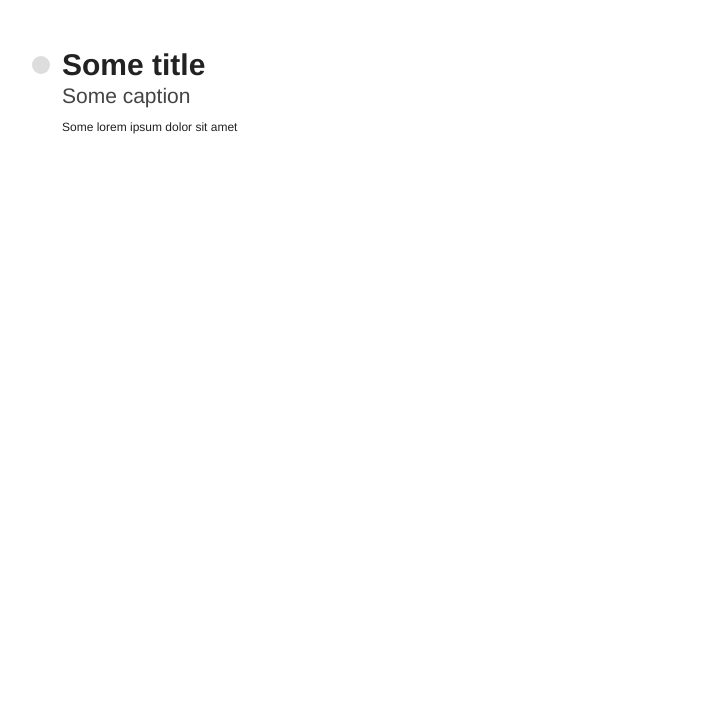
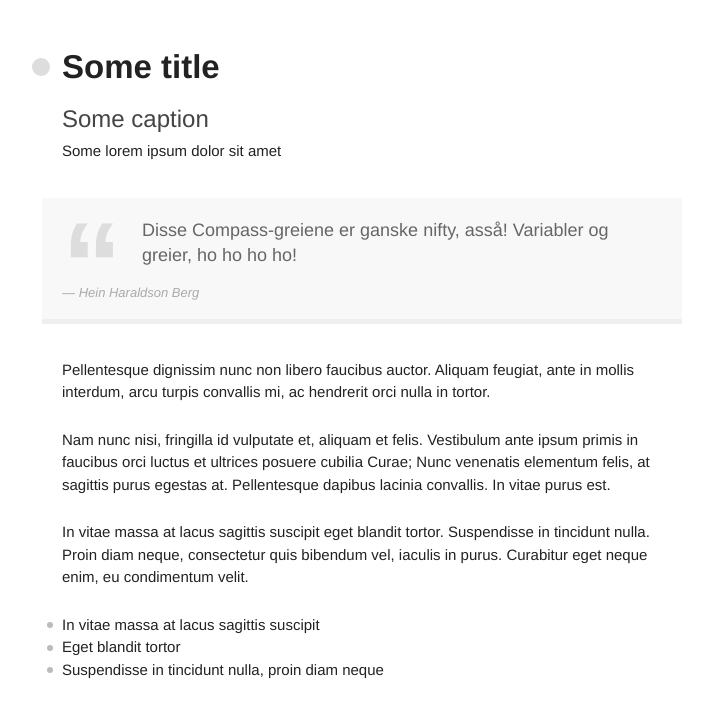
Before and after one commit to Haraldson/hch, a PHP site: page / in a window 1280 px wide. Shown: the top 718 px of the page, without its empty margins (278-991 px from the left). Run offline with PHP 8.4, Linux system fonts and the light colour scheme; some libraries are stand-ins or nearby versions.

Commit message:
Just messing around, really...

```diff
--- a/2013/css/screen.css
+++ b/2013/css/screen.css
@@ -69,7 +69,7 @@ article, aside, details, figcaption, figure, footer, header, hgroup, menu, nav,
 
 /* line 1, ../sass/_haraldson.sass */
 body {
-  font: normal normal 12px/1 "Helvetica Neue", "Lucida Grande", Arial, FreeSans, sans-serif;
+  font: normal normal 15px/1 "Helvetica Neue", "Lucida Grande", Arial, FreeSans, sans-serif;
   color: #222222;
   text-decoration: none;
   text-transform: none;
@@ -81,9 +81,9 @@ body {
   height: auto;
   margin: 50px auto;
 }
-/* line 8, ../sass/_haraldson.sass */
+/* line 9, ../sass/_haraldson.sass */
 #container h1 {
-  font: normal 900 30px/1 "Helvetica Neue", "Lucida Grande", Arial, FreeSans, sans-serif;
+  font: normal 900 33px/1 "Helvetica Neue", "Lucida Grande", Arial, FreeSans, sans-serif;
   color: #222222;
   text-decoration: none;
   text-transform: none;
@@ -92,8 +92,9 @@ body {
   right: auto;
   bottom: auto;
   left: auto;
+  margin-bottom: 18px;
 }
-/* line 12, ../sass/_haraldson.sass */
+/* line 14, ../sass/_haraldson.sass */
 #container h1:before {
   content: "";
   position: absolute;
@@ -110,15 +111,104 @@ body {
   display: block;
   margin: -9px 0 0;
 }
-/* line 22, ../sass/_haraldson.sass */
+/* line 24, ../sass/_haraldson.sass */
 #container h2 {
-  font: normal normal 21px/1.5 "Helvetica Neue", "Lucida Grande", Arial, FreeSans, sans-serif;
+  font: normal normal 24px/1.5 "Helvetica Neue", "Lucida Grande", Arial, FreeSans, sans-serif;
   color: #444444;
   text-decoration: none;
   text-transform: none;
-  margin-bottom: 6px;
+  margin-bottom: 3px;
 }
-/* line 26, ../sass/_haraldson.sass */
-#container p {
+/* line 28, ../sass/_haraldson.sass */
+#container p,
+#container ul,
+#container ol,
+#container dl {
   line-height: 1.5;
+  margin-bottom: 25px;
 }
+/* line 35, ../sass/_haraldson.sass */
+#container ul {
+  list-style: none;
+}
+/* line 38, ../sass/_haraldson.sass */
+#container ul > li {
+  position: relative;
+  top: auto;
+  right: auto;
+  bottom: auto;
+  left: auto;
+}
+/* line 41, ../sass/_haraldson.sass */
+#container ul > li:before {
+  content: "";
+  position: absolute;
+  top: 50%;
+  right: auto;
+  bottom: auto;
+  left: -15px;
+  width: 6px;
+  height: 6px;
+  -webkit-border-radius: 6px;
+  -moz-border-radius: 6px;
+  border-radius: 6px;
+  background: #bbbbbb;
+  display: block;
+  margin: -3px 0 0;
+}
+/* line 51, ../sass/_haraldson.sass */
+#container blockquote {
+  width: 600px;
+  height: auto;
+  padding: 20px;
+  background: #f8f8f8;
+  border-bottom: 5px solid #eeeeee;
+  position: relative;
+  top: auto;
+  right: -20px;
+  bottom: auto;
+  left: -20px;
+  margin: 35px 0 35px;
+}
+/* line 59, ../sass/_haraldson.sass */
+#container blockquote p {
+  font: normal 500 18px/1.4 "Helvetica Neue", "Lucida Grande", Arial, FreeSans, sans-serif;
+  color: #666666;
+  text-decoration: none;
+  text-transform: none;
+  margin-bottom: 18px;
+  position: relative;
+  top: auto;
+  right: auto;
+  bottom: auto;
+  left: auto;
+}
+/* line 64, ../sass/_haraldson.sass */
+#container blockquote p:before {
+  content: "“";
+  display: inline-block;
+  height: 50px;
+  float: left;
+  font: normal 900 120px/1 "Helvetica Neue", "Lucida Grande", Arial, FreeSans, sans-serif;
+  color: #dddddd;
+  text-decoration: none;
+  text-transform: none;
+  position: relative;
+  top: auto;
+  right: auto;
+  bottom: auto;
+  left: auto;
+  margin: -14px 20px 10px 0;
+}
+/* line 73, ../sass/_haraldson.sass */
+#container blockquote cite {
+  display: block;
+  font: italic normal 13px/1 "Helvetica Neue", "Lucida Grande", Arial, FreeSans, sans-serif;
+  color: #aaaaaa;
+  text-decoration: none;
+  text-transform: none;
+}
+/* line 77, ../sass/_haraldson.sass */
+#container blockquote cite:before {
+  content: "— ";
+}
--- a/2013/index.php
+++ b/2013/index.php
@@ -19,6 +19,18 @@
             <h1>Some title</h1>
             <h2>Some caption</h2>
             <p>Some lorem ipsum dolor sit amet</p>
+            <blockquote>
+                <p>Disse Compass-greiene er ganske nifty, asså! Variabler og greier, ho ho ho ho!</p>
+                <cite>Hein Haraldson Berg</cite>
+            </blockquote>
+            <p>Pellentesque dignissim nunc non libero faucibus auctor. Aliquam feugiat, ante in mollis interdum, arcu turpis convallis mi, ac hendrerit orci nulla in tortor.</p>
+            <p>Nam nunc nisi, fringilla id vulputate et, aliquam et felis. Vestibulum ante ipsum primis in faucibus orci luctus et ultrices posuere cubilia Curae; Nunc venenatis elementum felis, at sagittis purus egestas at. Pellentesque dapibus lacinia convallis. In vitae purus est.</p>
+            <p>In vitae massa at lacus sagittis suscipit eget blandit tortor. Suspendisse in tincidunt nulla. Proin diam neque, consectetur quis bibendum vel, iaculis in purus. Curabitur eget neque enim, eu condimentum velit.</p>
+            <ul>
+                <li>In vitae massa at lacus sagittis suscipit</li>
+                <li>Eget blandit tortor</li>
+                <li>Suspendisse in tincidunt nulla, proin diam neque</li>
+            </ul>
         </div>
         <script src="js/fn.js"></script>
     </body>
--- a/2013/sass/_haraldson.sass
+++ b/2013/sass/_haraldson.sass
@@ -1,13 +1,15 @@
 body
-    +text(12px, 1, $fontsans, $colortextdefault)
+    +text(15px, 1, $fontsans, $colortextdefault)
 
 #container
-    +size(600px)
+    $containerwidth: 600px
+    +size($containerwidth)
     margin: 50px auto
 
     h1
-        +text(30px, 1, $fontsans, $colortextdefault, normal, 900)
+        +text(33px, 1, $fontsans, $colortextdefault, normal, 900)
         +pos(relative)
+        margin-bottom: 18px
 
         &:before
             $size: 18px
@@ -20,8 +22,57 @@ body
             margin: -($size/2) 0 0
 
     h2
-        +text(21px, 1.5, $fontsans, #444)
-        margin-bottom: 6px
+        +text(24px, 1.5, $fontsans, #444)
+        margin-bottom: 3px
 
-    p
+    p,
+    ul,
+    ol,
+    dl
         line-height: 1.5
+        margin-bottom: 25px
+
+    ul
+        list-style: none
+
+        > li
+            +pos(relative)
+
+            &:before
+                $size: 6px
+                content: ""
+                +pos(absolute, 50%, -15px)
+                +size($size, $size)
+                +borad($size)
+                background: #bbb
+                display: block
+                margin: -($size/2) 0 0
+
+    blockquote
+        +size($containerwidth)
+        padding: 20px
+        background: #f8f8f8
+        border-bottom: 5px solid #eee
+        +pos(relative, auto, -20px, auto, -20px)
+        margin: 35px 0 35px
+
+        p
+            +text(18px, 1.4, $fontsans, #666, normal, 500)
+            margin-bottom: 18px
+            +pos(relative)
+
+            &:before
+                content: "“"
+                display: inline-block
+                height: 50px
+                float: left
+                +text(120px, 1, $fontsans, #ddd, normal, 900)
+                +pos(relative)
+                margin: -14px 20px 10px 0
+
+        cite
+            display: block
+            +text(13px, 1, $fontsans, #aaa, italic)
+
+            &:before
+                content: "— "
```
